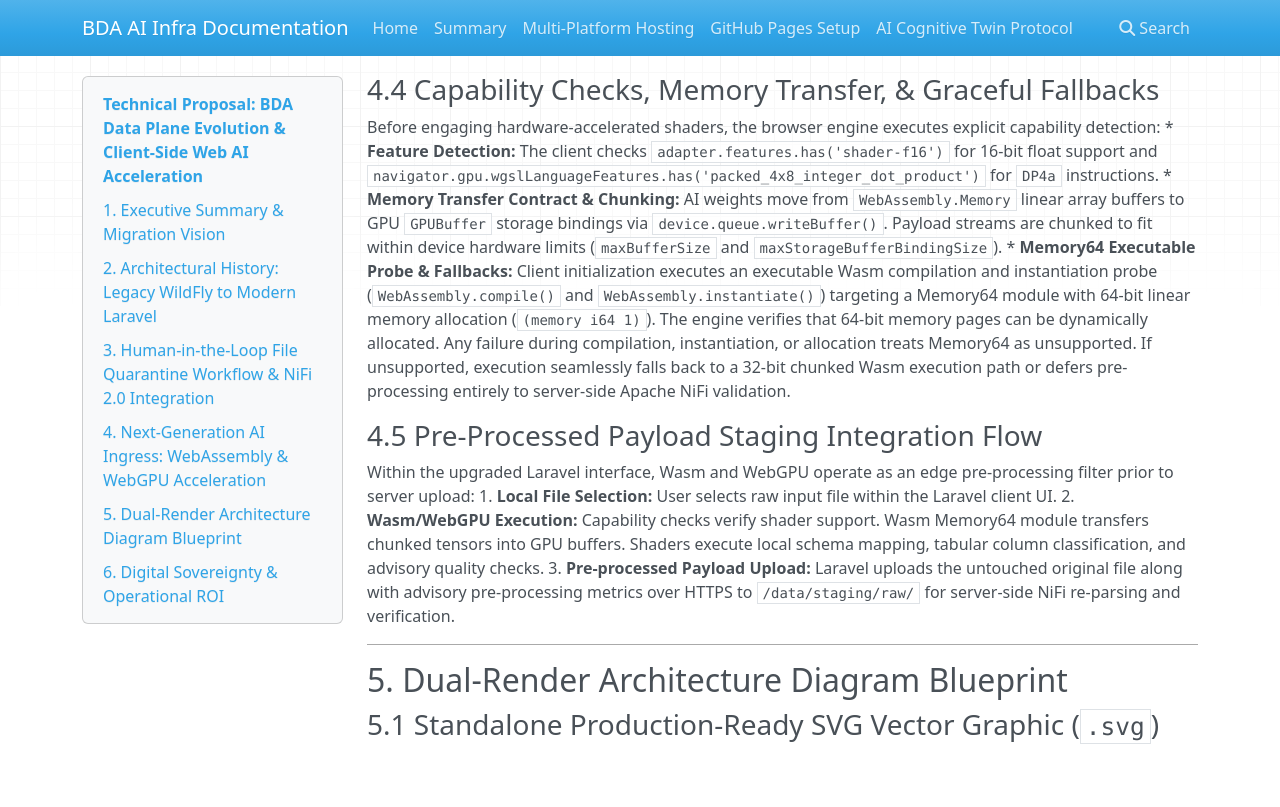
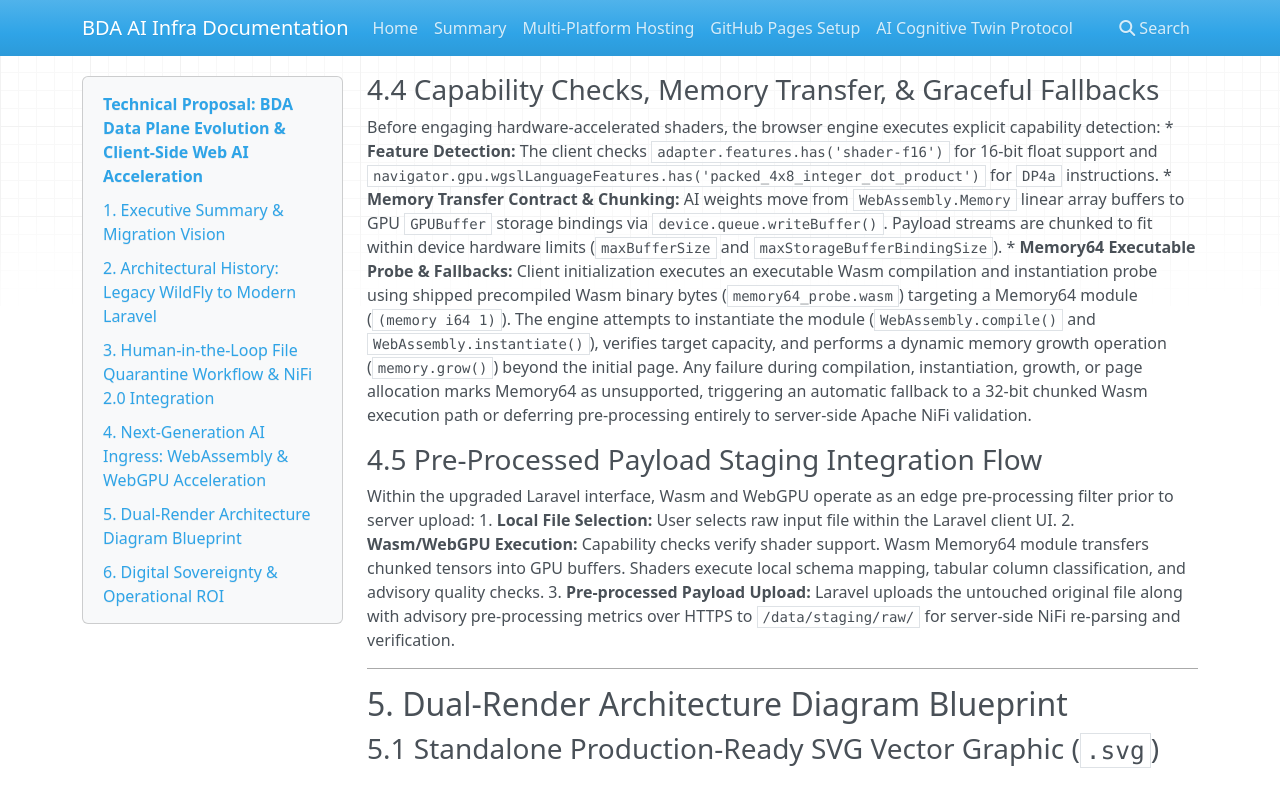
Before and after one commit to linuxmalaysia/bda-ai-infra, an MkDocs documentation site: the page built from docs/proposals/nre-bda-pipeline-upgrade.md, in a window 1280 px wide and 900 px high, scrolled down 3469 px. Shown: the top 807 px of the window. Built offline with MkDocs 1.6.1, drawn with Linux system fonts in a browser that asks for light colours; nearby versions of some CDN libraries.

Commit message:
docs(proposals): specify Memory64 binary probe with dynamic memory growth and role-based storage descriptions
Co-authored-by: google-labs-jules[bot] <161369871+google-labs-jules[bot]@users.noreply.github.com>

```diff
--- a/docs/proposals/nre-bda-pipeline-upgrade.md
+++ b/docs/proposals/nre-bda-pipeline-upgrade.md
@@ -115,7 +115,7 @@ The **WebGPU API** grants web applications direct low-level access to the client
 Before engaging hardware-accelerated shaders, the browser engine executes explicit capability detection:
 * **Feature Detection:** The client checks `adapter.features.has('shader-f16')` for 16-bit float support and `navigator.gpu.wgslLanguageFeatures.has('packed_4x8_integer_dot_product')` for `DP4a` instructions.
 * **Memory Transfer Contract & Chunking:** AI weights move from `WebAssembly.Memory` linear array buffers to GPU `GPUBuffer` storage bindings via `device.queue.writeBuffer()`. Payload streams are chunked to fit within device hardware limits (`maxBufferSize` and `maxStorageBufferBindingSize`).
-* **Memory64 Executable Probe & Fallbacks:** Client initialization executes an executable Wasm compilation and instantiation probe (`WebAssembly.compile()` and `WebAssembly.instantiate()`) targeting a Memory64 module with 64-bit linear memory allocation (`(memory i64 1)`). The engine verifies that 64-bit memory pages can be dynamically allocated. Any failure during compilation, instantiation, or allocation treats Memory64 as unsupported. If unsupported, execution seamlessly falls back to a 32-bit chunked Wasm execution path or defers pre-processing entirely to server-side Apache NiFi validation.
+* **Memory64 Executable Probe & Fallbacks:** Client initialization executes an executable Wasm compilation and instantiation probe using shipped precompiled Wasm binary bytes (`memory64_probe.wasm`) targeting a Memory64 module (`(memory i64 1)`). The engine attempts to instantiate the module (`WebAssembly.compile()` and `WebAssembly.instantiate()`), verifies target capacity, and performs a dynamic memory growth operation (`memory.grow()`) beyond the initial page. Any failure during compilation, instantiation, growth, or page allocation marks Memory64 as unsupported, triggering an automatic fallback to a 32-bit chunked Wasm execution path or deferring pre-processing entirely to server-side Apache NiFi validation.
 
 ### 4.5 Pre-Processed Payload Staging Integration Flow
 Within the upgraded Laravel interface, Wasm and WebGPU operate as an edge pre-processing filter prior to server upload:
```
Also changed, not shown: .agents/brain/task.md (+1 -1 lines).
